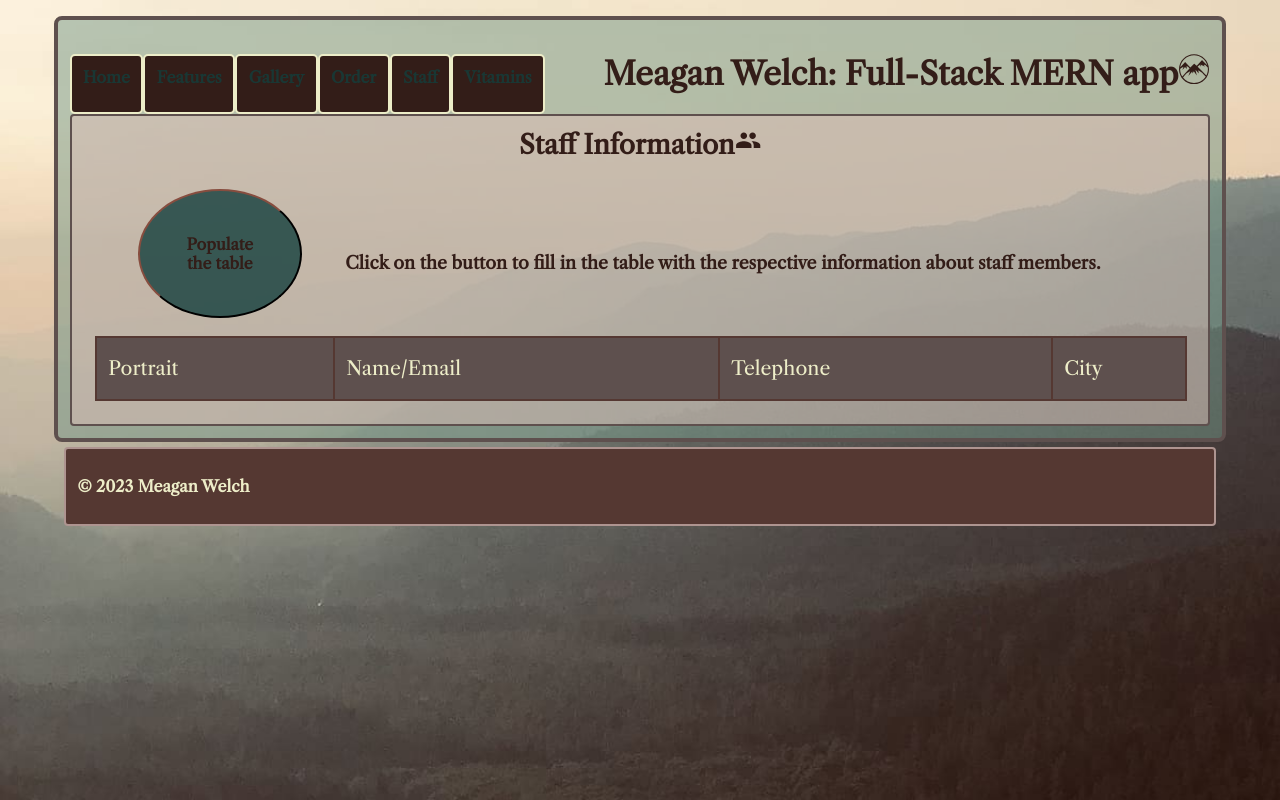
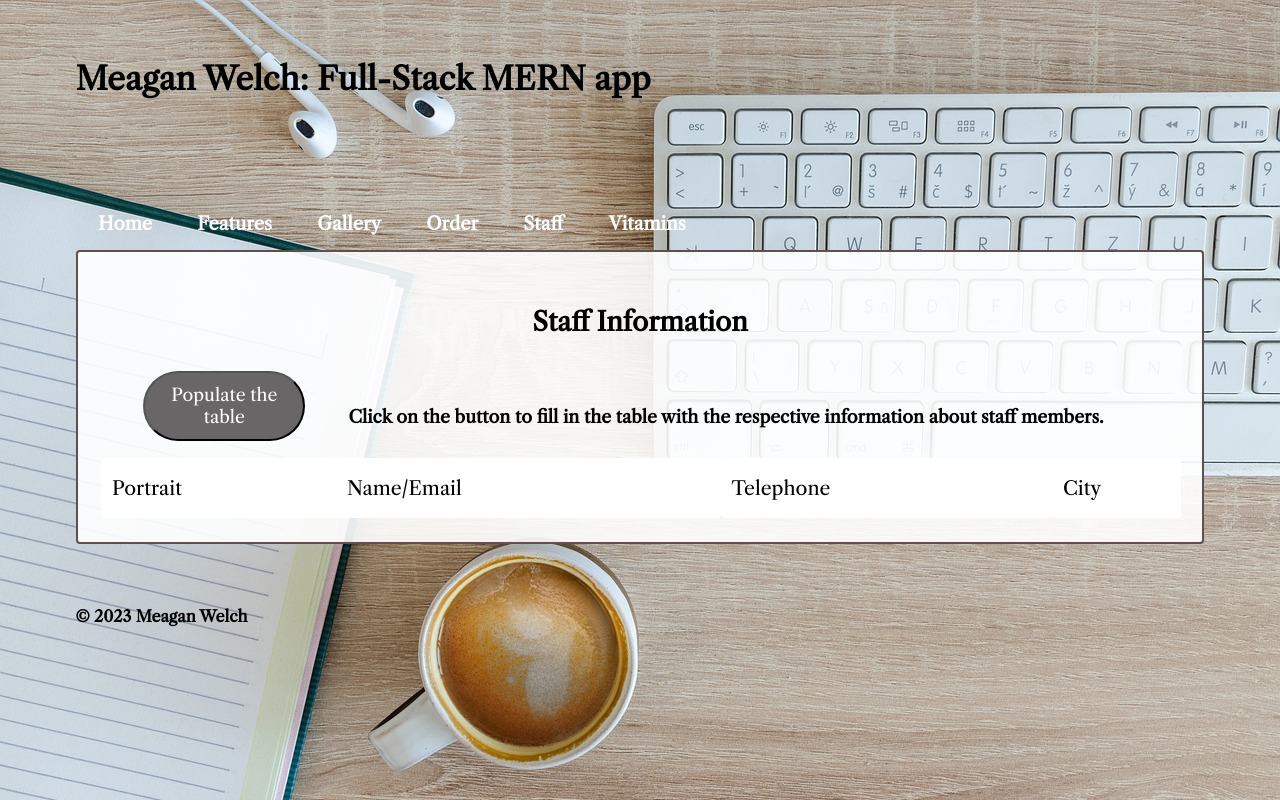
Before and after one commit to welchmea/MERN-app, a React (Create React App) app in the folder frontend/: page /StaffPage in a window 1280 px wide. Built offline with nearby package versions, Linux system fonts and the light colour scheme.

Commit message:
Add files via upload

```diff
--- a/frontend/src/App.css
+++ b/frontend/src/App.css
@@ -22,12 +22,12 @@
 
 /*  ----- Viewport ----- elements inherited by all remaining elements ----- */
 body {       /* Can alternatively define in html {} or :root {} */
-  background-image: url(images/mt-hood-dusk-timberline-trail-view.jpeg);
+  background-image: url(images/computer-2048166_1280.jpg);
   background-size: cover;
   background-attachment: fixed;
   background-position: top left;
   background-repeat: no-repeat;
-  color:var(--brownbear);
+  color:black;
   font-family: 'Libre Caslon Text', serif;
   font-weight: bold;
   margin: 0 auto;
@@ -42,7 +42,7 @@ body {       /* Can alternatively define in html {} or :root {} */
 }
 .icon {
   font-size: 150%;
-  color: var(--yellowbeige)
+  color:black;
 }
 .databasePara {
   text-align: center;
@@ -52,148 +52,88 @@ body {       /* Can alternatively define in html {} or :root {} */
 /*  ----- Page layout blocks -----  */
 header {
   padding:1%;
-  margin:-10px;
-  background-color:var(--opalgreen);
-  border-radius: 8px;
-  border: 4px solid var(--lightgreybrown);
-  color:var(--brownbear);
-  text-align:right;
+  margin-bottom: 2%;
+  color:black;
+  text-align:left;
+
 }
 main {
   padding:2%;
-  margin:0em;
-  background-color:var(--pearlypink);
+  background-color:rgba(255, 255, 255, 0.9);
   border-radius: 4px;
   border: 2px solid var(--lightgreybrown);
   line-height: 2.0;
   font-size: 110%;
   text-align: left;
 }
-/*
-section {}
-  article {}
-    #topic1 {}
-    #topic2 {}
-div {}
-aside {} */
-
 
 footer {
   padding:1%;
   margin-top:15px;
-  background-color:var(--bordeauxbrown);
-  border-radius: 4px;
-  border: 2px solid var(--browngrey);
-  color:var(--canary)
+  color:black
 }
 /* ----- Anchors ----- Text links */
-/* a {} */
 
 a:link {
-  color: var(--forestgreen);
+  color: white;
 }
 a:hover {
-  color: var(--mossgreen)
+  color: white;
 }
 a:active {
   color: var(--newblue)
 }
-/*a:visited {
-  color: var(--forestgreen)
-}*/
 
 /*  ----- Navigation ----- Override text links for navigation only.  */
 nav {
-
-  margin-top: 0;
+  margin-top: 90px;
+  margin-bottom: 12px;
   display:flex;
   flex-flow: wrap;
+  font-size: 115%;
 }
 nav a {
   text-decoration:none;
-  background-color:var(--brownbear);
-  border:2px solid var(--canary);
-  border-radius:5px;
-  color:var(--canary);
-  padding:1%;
-  margin-top: -60px;
+  color:black;
+  padding:2%;
+  margin-top: 2px;
+  margin-bottom: -20px;
 }
 nav a:hover {
   text-decoration:none;
-  background-color:var(--forestgreen);
-  border:2px solid var(--canary);
-  color:var(--canary);
-  padding: 1%;
+  color: white;
+  padding: 2%;
   border-radius: 5px;
 }
+
+.concepts {
+  margin-top: -20px;
+  font-size: 80%;
+  padding: 2%;
+}
+
 .concepts a{
   text-decoration:none;
-  background-color:var(--bordeauxbrown);
-  border:1px solid var(--canary);
-  border-radius:5px;
-  color:var(--canary);
-  padding:1%;
-  margin-top: 5px;
+  color:black;
+  padding:2%;
   margin-bottom: 10px;
 }
 
 .concepts a:hover {
   text-decoration:none;
-  background-color:var(--opalgreen);
-  border:1px solid var(--lightgreybrown);
-  border-radius:5px;
-  color:var(--brownbear);
-  padding:1%;
+  color:blue;
+  padding:2%;
 }
-/*  -----  Typography  -----
-p {}
-br {}
-ol, ul, dl {}
-li {}
-dt {}
-dd {}
 
-h1, h2, h3, h4, h5, h6 {}
-h1 {}
-*/
 h2 {
-  margin: -20px 2px 10px ;
   text-align: center;
 }
 
 h3 {
   font-weight: 300;
   margin: 0 0 30px 0px;
-  text-align: center;
+  text-align: left;
 }
-/*
-h4 {}
-h5 {}
-h6 {}
-
-abbr {}
-acronym {}
-address {}
-blockquote {}
-  q {}
-  cite {}
-em {}
-hr {}
-mark {}
-s {}
-span {}
-strong {}
-sub {}
-sup {}
-time {}
-  ----- Coding or instructional typography -----
-pre {}
-code {}
-kbd {}
-samp {}
-var {}
-del {}
-ins {}
 
 /*  ----- Table ----- */
 table {
@@ -205,31 +145,24 @@ table {
 }
 caption {
   font-family:'Libre Caslon Text', serif;
-  background-color:var(--forestgreen);
-  border:2px solid var(--bordeauxbrown);
-  color:var(--canary);
+  color:black ;
   padding:2px;
   font-size: 110%;
   border-radius: 2px;
-  margin:0px 2px -2px 0px;
+  margin: 2px;
   width: 99.35%;
-  text-align: center;
+  text-align: left;
 }
-
-/*
-thead {}
-tbody {}
-/*tfoot {}*/
 
 tr th {
   font-family: 'Libre Caslon Text', sans-serif;
-  border: 2px solid var(--brownbear);
+  border: 2px solid black;
   border-radius: 4px;
-  background-color:var(--lightgreybrown);
+  background-color:rgb(227, 210, 185);
   padding:1%;
   text-align:left;
   font-size: 110%;
-  color:var(--canary);
+  color:black;
 } th:nth-child(3),
   td:nth-child(3) {
   text-align: right;
@@ -238,11 +171,11 @@ tr th {
 
 
 tr td {
-  border:1px solid var(--bordeauxbrown);
+  border:2px solid black;
   padding: 1%;
   font-size: 120%;
-  color:var(--brownbear);
-  background-color: var(--canary);
+  color:black;
+  background-color: rgb(244, 244, 220);
 };
 
 .staffTable table {
@@ -254,29 +187,23 @@ tr td {
   margin: 0 auto;
 }
 
-/*
-thead {}
-tbody {}
-/*tfoot {}*/
-
 .staffTable tr th {
   font-family: 'Libre Caslon Text', sans-serif;
-  border: 2px solid var(--bordeauxbrown);
-  border-radius: 4px;
-  background-color:var(--lightgreybrown);
+  border: 0;
+  background-color: white;
   padding:1%;
   text-align:left;
   font-size: 110%;
   font-weight: lighter;
-  color:var(--canary);
+  color:black;
 }
 
 .staffTable tr td {
-  border:2px solid var(--bordeauxbrown);
-  padding: 2px;
+  border:2px solid black;
+  padding: 4px;
   font-size: 120%;
-  color:var(--brownbear);
-  background-color: var(--canary);
+  color:black;
+  background-color: rgb(227, 210, 185);
 }
 .staffTable tr:nth-child(even) td {
   background-color: var(--yellowbeige);
@@ -285,10 +212,15 @@ tbody {}
   text-align: left;
   min-width: 30%;
 }
+.staffTable a {
+  color: blue;
+}
+.staffTable a:hover {
+  color: white;
+}
 
 .vitaminTable tr th{
-  background-color: var(--forestgreen);
-  color: var(--canary);
+  color: black;
   text-align: left;
   padding-left: 1em;
   font-weight: 200;
@@ -306,141 +238,38 @@ tbody {}
 .vitaminTable tr:nth-child(even) td {
   background-color: var(--pearlypink);
 }
-.vitaminTable caption {
-  background-color: var(--yellowbeige);
-  color: var(--brownbear);
-  width: 99.7%;
-  min-width: 20%;
-  max-width: 100%;
-}
+
 .vitaminTable button {
   font-family: 'Libre Caslon Text', sans-serif;
   border-radius: 5em;
-  background-color: var(--brownbear);
-  color: var(--canary);
-  padding: 5px;
+  background-color:rgb(104, 102, 102);
+  color: white;
+  padding: 8px;
+  font-size: 70%;
 }
 .tableButton {
   font-family: 'Libre Caslon Text', sans-serif;
-  font-size:90%;
-  background-color:var(--forestgreen);
-  color:var(--brownbear);
-  font-weight: bold;
-  padding:4%;
-  border-color: var(--brownbear);
-  border-radius: 90%;
+  font-size:100%;
+  background-color:rgb(104, 102, 102);
+  color:white;
+  padding:1%;
+  border-color: black;
+  border-radius: 2em;
   margin: 0 4% 0 4%;
   width:15%;
-  text-align: center;
 };
 
-/*
-colgroup {}
-data {}
-datalist {}
-
-
-/* ----- Media -----
-figure {
-  display: flex;
-  flex-flow: row wrap;
-  align-items: center;
-  margin: 2%;
-  padding:1%;
-  border: 2px solid var(--browngrey);
-  background-color: var(--browngrey);
-}
-  figcaption {
-  display: block;
-  color: var(--canary);
-  font-size:100%;
-  text-align:center;
-  padding: 2%;
-  border: 2% solid var(--browngrey);
-  background-color: var(--brownbear);
-  }
-  figure img {
-  width: 100%;
-  }
-*/
 .image-gallery {
   padding:0 15px;
   align-items:center;
 };
 
-/*
-svg {}
-picture {}
-  source {}
-iframe {}
-video {}
-audio {}
-embed {}
-object {}
 
-.gallery {
-  display: flex;
-  flex-flow: row wrap;
-  align-items: center;
-}
-*/
-/*
-.gallery figure {
-  margin: 2%;
-  padding:1%;
-  border: 2px solid var(--browngrey);
-  background-color: var(--browngrey);
-}
-.gallery img {
-  width: 100%;
-}
-.gallery figcaption {
-  text-align: center;
-  font-size: 90%;
-  line-height: 1.5;
-  color: var(--canary);
-  padding: 3%;
-  border: 2px solid var(--browngrey);
-  background-color: var(--brownbear);
-}
-
-/*----- Form -----*/
-
-form, button, input, select, textarea {
-  font-family: 'Libre Caslon Text', serif;
-  display:flexbox;
-}
-fieldset {
-  border: 4px solid var(--bordeauxbrown);
-  background-color: var(--salmony);
-  margin:1%;
-  padding:2%;
-  border-radius: 4px;
-}
-legend {
-  background-color: var(--brownbear) ;
-  border: 2px solid var(--brownbear);
-  color:var(--canary);
-  font-size: 120%;
-  border-radius: 4px;
-  padding: 1%;
-}
-/*
-button {
-  font-size:120%;
-  background-color:var(--brownbear);
-  color:var(--canary);
-  padding:3%;
-  border-radius: 6px;
-  margin:0;
-  width:100%;
-}
-*/
 input {
   padding:2%;
   font-size: 100%;
   background-color: var(--yellowbeige);
-  color: var(--brownbear);
+  color: black;
 }
 .vitaminTable input {
   font-family: 'Libre Caslon Text', sans-serif;
@@ -451,12 +280,6 @@ label {
   font-size: 120%;
   color: var(--bordeauxbrown)
 }
-
-/*
-output {}
-meter {}
-progress {}
-*/
 
 *:required {
   border:4px solid green;
@@ -502,30 +325,6 @@ textarea {
   gap: 0.5em;
 }
 
-/*
-.floatright {}
-.floatleft {}
-.center-middle {}
-
-.ten {}
-.twenty {}
-.thirty {}
-.forty {}
-.fifty {}
-.sixty {}
-.seventy {}
-.eighty {}
-
-.radius {}
-.circle {}
-.boxshadow {}
-.tshadow {}
-.gradient {}
-.shape {}
-*/
-
-
-
 @keyframes App-logo {}
 
 /*   ===== TABLET  media query overrides mobile styles ===== */
@@ -536,42 +335,3 @@ textarea {
 
 /*   ===== PRINT  media query overrides previous styles ===== */
 @media print {}
-/*.App {
-  text-align: center;
-}
-
-.App-logo {
-  height: 40vmin;
-  pointer-events: none;
-}
-
-@media (prefers-reduced-motion: no-preference) {
-  .App-logo {
-    animation: App-logo-spin infinite 20s linear;
-  }
-}
-
-.App-header {
-  background-color: #282c34;
-  min-height: 100vh;
-  display: flex;
-  flex-direction: column;
-  align-items: center;
-  justify-content: center;
-  font-size: calc(10px + 2vmin);
-  color: white;
-}
-
-.App-link {
-  color: #ee61fb;
-}
-
-/*
-@keyframes App-logo-spin {
-  from {
-    transform: rotate(0deg);
-  }
-  to {
-    transform: rotate(360deg);
-  }
-}*/
--- a/frontend/src/App.js
+++ b/frontend/src/App.js
@@ -1,8 +1,6 @@
 import React, { useState } from 'react';
 import { BrowserRouter, Routes, Route } from 'react-router-dom';
 import './App.css';
-import {GiMountains} from 'react-icons/gi';
-
 import products from './data/products.js';
 
 
@@ -24,7 +22,7 @@ function App() {
     <>
     <BrowserRouter>
       <header className='App'>
-        <h1 id="top">Meagan Welch: Full-Stack MERN app<GiMountains/></h1>
+        <h1 id="top">Meagan Welch: Full-Stack MERN app</h1>
         <Nav/>
         <main>
           <section>
--- a/frontend/src/pages/Features.js
+++ b/frontend/src/pages/Features.js
@@ -1,11 +1,10 @@
 import React from "react";
-import {MdOutlineTopic} from 'react-icons/md';
 import {BsArrowUpShort} from 'react-icons/bs';
 
 function FeaturePage() {
     return (
        <>
-            <h2>Web Development Concepts <MdOutlineTopic/></h2>
+            <h2>Web Development Concepts</h2>
 
             <nav className="concepts">
                 <a href="#servers">About Web Servers</a>
--- a/frontend/src/pages/GalleryPage.js
+++ b/frontend/src/pages/GalleryPage.js
@@ -1,6 +1,5 @@
 import React from 'react';
 import ImageGallery from 'react-image-gallery';
-import {ImImages} from 'react-icons/im';
 
 const pictures = [
 
@@ -69,7 +68,7 @@ const pictures = [
  function GalleryPage() {
     return (
         <>
-        <h2>Gallery<ImImages/></h2>
+        <h2>Gallery</h2>
         <h3><p>A collection of photos displayed using React image gallery import.</p></h3>
         <article>
               <div className ="image-gallery">
--- a/frontend/src/pages/HomePage.js
+++ b/frontend/src/pages/HomePage.js
@@ -1,10 +1,9 @@
 import React from "react";
-import {MdOutlineHouse} from 'react-icons/md';
 
 function HomePage() {
     return (
        <>
-            <h2>CS 290: Web Development Portfolio Project <MdOutlineHouse/></h2>
+            <h2>CS 290: Web Development Portfolio Project</h2>
             <article>
                 <p className="databasePara">There were multiple technologies utilized to build this full-stack MERN app.</p>
                     <p>A MERN stack is made up of MongoDB, Express, React, and Node. </p>
--- a/frontend/src/pages/OrderPage.js
+++ b/frontend/src/pages/OrderPage.js
@@ -1,12 +1,11 @@
 import React from 'react';
 import ProductRow from '../components/ProductRow.js';
-import {BiPurchaseTag} from 'react-icons/bi';
 
 function OrderPage({items}) {
     return (
         <>
-        <h2>Order Form<BiPurchaseTag/></h2>
-        <article>
+        <h2>Order Form</h2>
+        <article >
                 <h3>Choose the quantity for each product choice.</h3>
                 <p></p>
                     <table id="orderform">
--- a/frontend/src/pages/StaffPage.js
+++ b/frontend/src/pages/StaffPage.js
@@ -1,6 +1,5 @@
 import React, { useState } from 'react';
 import StaffRow from "../components/StaffRow.js" ;
-import {MdPeople} from 'react-icons/md';
 
 function StaffPage () {
     const [results, setresults] = useState([]);
@@ -17,7 +16,7 @@ function StaffPage () {
 
     return (
         <>
-         <h2>Staff Information<MdPeople/></h2>
+         <h2>Staff Information</h2>
             <article>
             <p><button className="tableButton"id="click" onClick={url} value="populate">Populate the table</button>Click on the button to fill in the table with the respective information about staff members.</p>
 
--- a/frontend/src/pages/VitaminPage.js
+++ b/frontend/src/pages/VitaminPage.js
@@ -3,7 +3,6 @@ import { useNavigate } from "react-router-dom";
 import { useEffect } from "react";
 import VitaminTable from '../components/VitaminTable.js';
 import { BsPlusCircle } from "react-icons/bs";
-import { GiMedicinePills } from "react-icons/gi";
 import { Link } from 'react-router-dom';
 
 function VitaminPage ({setVitamin}) {
@@ -35,7 +34,7 @@ function VitaminPage ({setVitamin}) {
     }, []);
     return (
         <>
-        <h2>Vitamins<GiMedicinePills/></h2>
+        <h2>Vitamins</h2>
         <p className="iconText"><Link to="/CreateVitamin"><i><BsPlusCircle className="icon"/></i></Link>Click here to add a new vitamin to your database!</p>
         <p className="databasePara">Keep track of the supplements you are consuming.</p>
         <VitaminTable vitamins={vitamins} updateVitamins={editOneVitamin} deleteVitamin={deleteVitaminById} />
```
Also changed, not shown: frontend/src/images/computer-2048166_1280.jpg (added).
